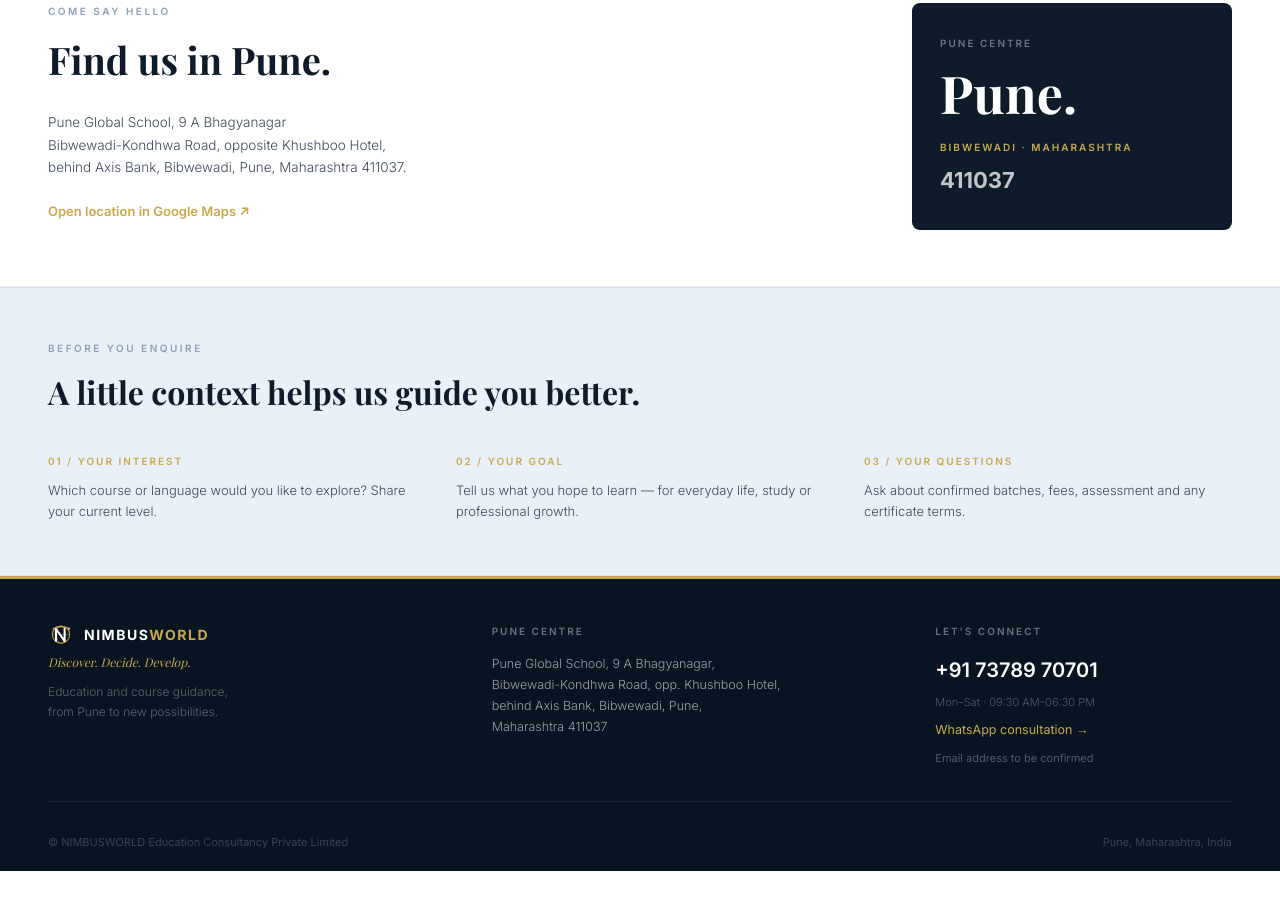
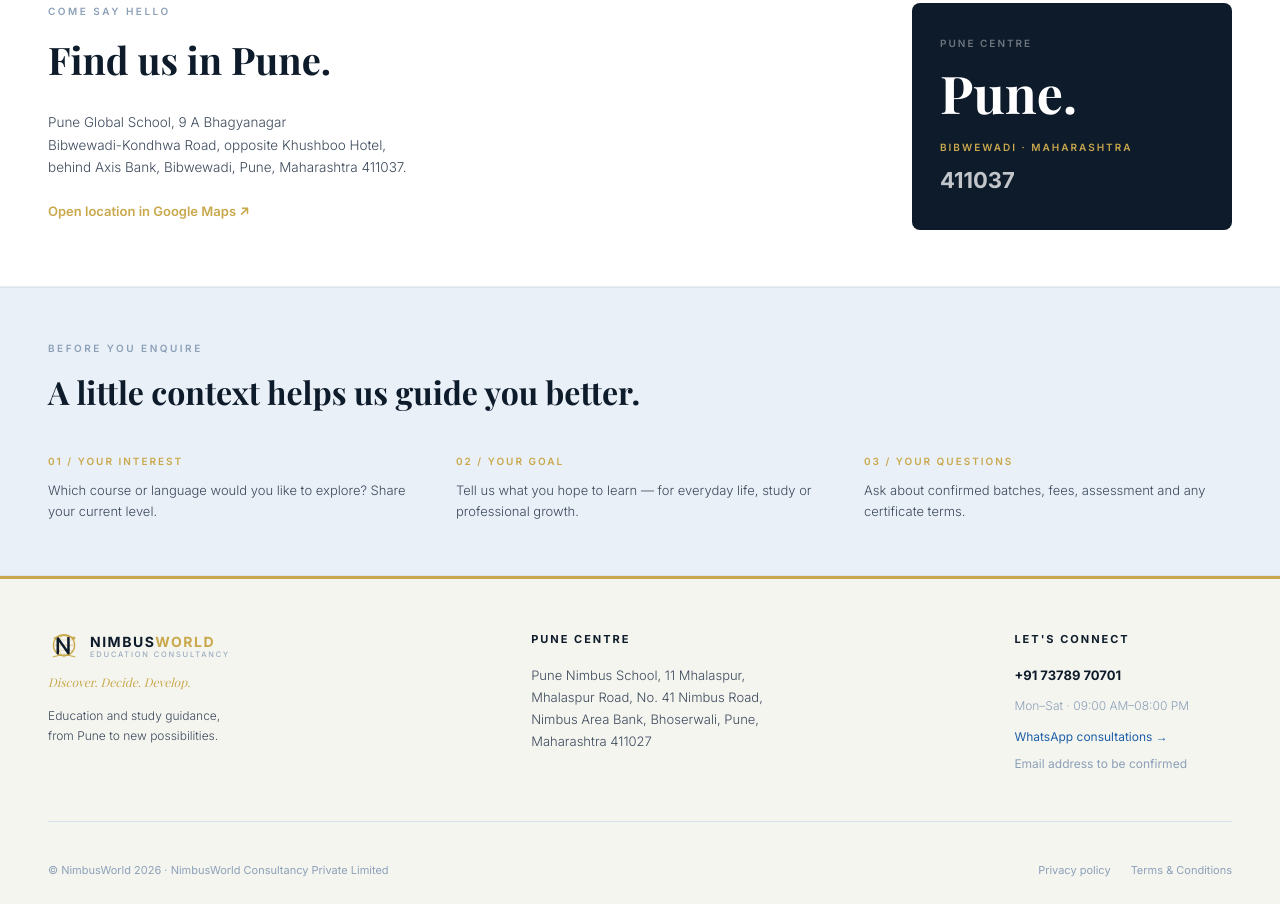
Before and after one commit to sumitmeshram7206-wq/-language-education-site, a plain HTML site: page contact.html in a window 1280 px wide. Shown: the part 1203-2107 px from the top of the page. Before the commit the page ends 2074 px from the top, so only its background shows below. Drawn offline with nearby package versions, Linux system fonts and the light colour scheme; a web font is replaced by a local one.

Commit message:
Updated website design and content

```diff
--- a/contact.html
+++ b/contact.html
@@ -12,7 +12,7 @@
     * { box-sizing: border-box; margin: 0; padding: 0; }
     body { font-family: 'Inter', sans-serif; background: #fff; color: #1a1a2e; }
 
-    /* ── BREADCRUMB ── */
+    /* this is breadcrumb */
     .ct-breadcrumb {
       padding: 10px 48px;
       font-size: 11px;
@@ -24,7 +24,7 @@
     .ct-breadcrumb span { margin: 0 5px; color: #8ca0b8; }
     .ct-breadcrumb .current { color: #3d4a5c; }
 
-    /* ── HERO ── */
+    /* hero */
     .ct-hero {
       background: #0d1b2a;
       padding: 52px 48px 56px;
@@ -49,7 +49,7 @@
       max-width: 440px;
     }
 
-    /* ── CONTACT BODY ── */
+    /* contact body */
     .ct-body {
       background: #fff;
       padding: 0;
@@ -181,7 +181,7 @@
 
     .ct-form label .req { color: #c9a84c; }
 
-    /* Input fields — light blue background */
+    /* Input fields —> light blue background */
     .ct-form input,
     .ct-form select,
     .ct-form textarea {
@@ -268,7 +268,7 @@
     }
     .ct-submit-btn:hover { background: #163f75; }
 
-    /* ── FIND US SECTION ── */
+    /* find us section */
     .ct-find {
       background: #fff;
       padding: 56px 48px;
@@ -357,7 +357,7 @@
       font-family: 'Inter', sans-serif;
     }
 
-    /* ── CONTEXT SECTION ── */
+    /* context sction */
     .ct-context {
       background: #eaf0f8;
       padding: 52px 48px;
@@ -400,13 +400,13 @@
     .ct-context-item p {
       font-size: 13px;
       color: #3d4a5c;
-      font-weight: 300;
-      line-height: 1.65;
+      font-weight:   300;
+      line-height:  1.65;
     }
 
-    /* ── FOOTER ── */
+    /* ── footer ── */
     .ct-footer {
-      background: #091422;
+      background: #fafbf6;
       padding: 44px 48px 20px;
     }
 
@@ -530,7 +530,7 @@
 </head>
 <body>
 
-  <!-- ===== NAVBAR ===== -->
+  <!-- navbar -->
   <nav class="navbar">
     <a href="index.html" class="nav-logo">
       <svg class="nav-logo-icon" viewBox="0 0 36 36" fill="none" xmlns="http://www.w3.org/2000/svg">
@@ -563,18 +563,18 @@
     </div>
   </nav>
 
-  <!-- ===== BREADCRUMB ===== -->
+  <!-- this is breadcrumb -->
   <div class="ct-breadcrumb">
     <a href="index.html">Home</a><span>›</span><span class="current">Contact</span>
   </div>
 
-  <!-- ===== HERO ===== -->
+  <!-- hero -->
   <section class="ct-hero">
     <h1>Let's talk about your next chapter.</h1>
     <p>A question about courses, a suitable level or your next learning step?<br>Connect with our Pune team for current information.</p>
   </section>
 
-  <!-- ===== CONTACT BODY ===== -->
+  <!-- contact body -->
   <section class="ct-body">
 
     <!-- Left — contact info -->
@@ -601,7 +601,7 @@
       </div>
     </div>
 
-    <!-- Right — form -->
+    <!-- ct from wrap class-->
     <div class="ct-form-wrap">
       <h3>Book a counselling conversation</h3>
       <p class="form-desc">Share your interests so the team can guide your next step.</p>
@@ -666,7 +666,7 @@
 
   </section>
 
-  <!-- ===== FIND US SECTION ===== -->
+  <!-- find us class -->
   <section class="ct-find">
     <div class="ct-find-left">
       <p class="ct-col-label">Come say hello</p>
@@ -686,7 +686,7 @@
     </div>
   </section>
 
-  <!-- ===== CONTEXT SECTION ===== -->
+  <!-- context cha section -->
   <section class="ct-context">
     <p class="ct-col-label">Before you enquire</p>
     <h2>A little context helps us guide you better.</h2>
@@ -707,46 +707,55 @@
     </div>
   </section>
 
-  <!-- ===== FOOTER ===== -->
-  <footer class="ct-footer">
-    <div class="ct-footer-grid">
-
-      <div class="ct-footer-brand">
-        <div class="brand-row">
-          <svg viewBox="0 0 36 36" fill="none" xmlns="http://www.w3.org/2000/svg" style="width:26px;height:26px;flex-shrink:0;">
+  <!-- footer-->
+  <footer>
+    <div class="footer-grid">
+      <div class="footer-brand">
+        <div class="footer-logo">
+          <svg class="nav-logo-icon" viewBox="0 0 36 36" fill="none" xmlns="http://www.w3.org/2000/svg">
             <circle cx="18" cy="16" r="12" fill="none" stroke="#c9a84c" stroke-width="1.4"/>
             <ellipse cx="18" cy="16" rx="6" ry="12" fill="none" stroke="#c9a84c" stroke-width="0.9" opacity="0.7"/>
             <line x1="6" y1="16" x2="30" y2="16" stroke="#c9a84c" stroke-width="0.9" opacity="0.7"/>
-            <path d="M11 25 L11 8 L23 25 L23 8" stroke="white" stroke-width="2.8" stroke-linecap="round" stroke-linejoin="round" fill="none"/>
+            <line x1="8" y1="10" x2="28" y2="10" stroke="#c9a84c" stroke-width="0.7" opacity="0.5"/>
+            <line x1="8" y1="22" x2="28" y2="22" stroke="#c9a84c" stroke-width="0.7" opacity="0.5"/>
+            <path d="M11 25 L11 8 L23 25 L23 8" stroke="#0d1b2a" stroke-width="2.8" stroke-linecap="round" stroke-linejoin="round" fill="none"/>
             <path d="M7 8 Q18 2 29 8" stroke="#c9a84c" stroke-width="1.5" fill="none" stroke-linecap="round"/>
             <circle cx="29" cy="8" r="1.8" fill="#c9a84c"/>
+            <path d="M6 29 Q18 25 30 29" stroke="#c9a84c" stroke-width="1.4" fill="none" stroke-linecap="round"/>
+            <line x1="18" y1="25" x2="18" y2="30" stroke="#c9a84c" stroke-width="1" opacity="0.6"/>
           </svg>
-          <div class="brand-name"><span class="p1">NIMBUS</span><span class="p2">WORLD</span></div>
+          <div class="nav-logo-text">
+            <div class="nav-logo-name"><span class="part1">NIMBUS</span><span class="part2">WORLD</span></div>
+            <div class="nav-logo-sub">Education Consultancy</div>
+          </div>
         </div>
-        <div class="tagline">Discover. Decide. Develop.</div>
-        <p>Education and course guidance,<br>from Pune to new possibilities.</p>
+        <div class="footer-tagline">Discover. Decide. Develop.</div>
+        <p>Education and study guidance,<br>from Pune to new possibilities.</p>
       </div>
 
-      <div class="ct-footer-col">
+      <div class="footer-col">
         <h4>Pune Centre</h4>
-        <p>Pune Global School, 9 A Bhagyanagar,<br>
-        Bibwewadi-Kondhwa Road, opp. Khushboo Hotel,<br>
-        behind Axis Bank, Bibwewadi, Pune,<br>
-        Maharashtra 411037</p>
+        <p>Pune Nimbus School, 11 Mhalaspur,<br>
+        Mhalaspur Road, No. 41 Nimbus Road,<br>
+        Nimbus Area Bank, Bhoserwali, Pune,<br>
+        Maharashtra 411027</p>
       </div>
 
-      <div class="ct-footer-col">
+      <div class="footer-col">
         <h4>Let's Connect</h4>
         <p><strong>+91 73789 70701</strong></p>
-        <p style="font-size:11px; color:rgba(255,255,255,0.3); margin-top:4px;">Mon–Sat · 09:30 AM–06:30 PM</p>
-        <a href="https://wa.me/917378970701" target="_blank" rel="noopener">WhatsApp consultation →</a><br>
-        <a href="#" class="muted">Email address to be confirmed</a>
+        <p style="font-size:12px; color:var(--text-muted);">Mon–Sat · 09:00 AM–08:00 PM</p>
+        <a href="https://wa.me/917378970701" target="_blank" rel="noopener">WhatsApp consultations →</a>
+        <a href="mailto:hello@nimbusworld.in" style="color:var(--text-muted); font-size:12px;">Email address to be confirmed</a>
       </div>
+    </div>
 
-    </div>
-    <div class="ct-footer-bottom">
-      <p>© NIMBUSWORLD Education Consultancy Private Limited</p>
-      <p>Pune, Maharashtra, India</p>
+    <div class="footer-bottom">
+      <p>© NimbusWorld 2026 · NimbusWorld Consultancy Private Limited</p>
+      <div class="footer-bottom-links">
+        <a href="#">Privacy policy</a>
+        <a href="#">Terms &amp; Conditions</a>
+      </div>
     </div>
   </footer>
 
--- a/css/style.css
+++ b/css/style.css
@@ -714,7 +714,7 @@ img { max-width: 100%; display: block; }
 
 /* footer */
 footer {
-  background: #f0f4f8;
+  background: #f5f5f0;
   padding: 52px 48px 24px;
   border-top: 3px solid var(--gold);
 }
```
Also changed, not shown: index.html (+16 -16 lines), languages.html (+49 -40 lines), learning-parents.html (+49 -40 lines), personality-career.html (+50 -41 lines).
